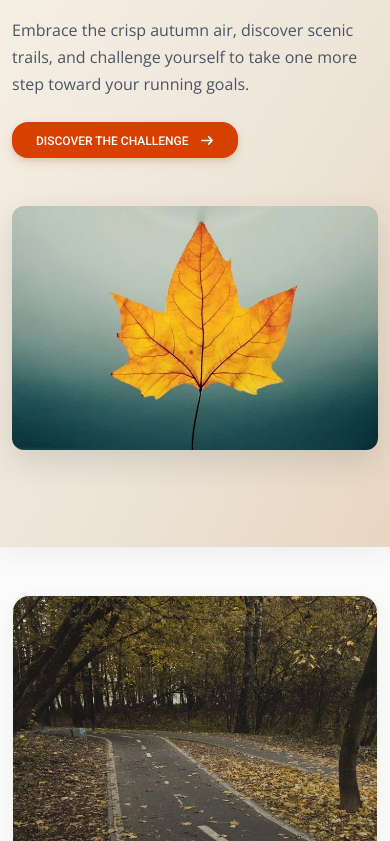
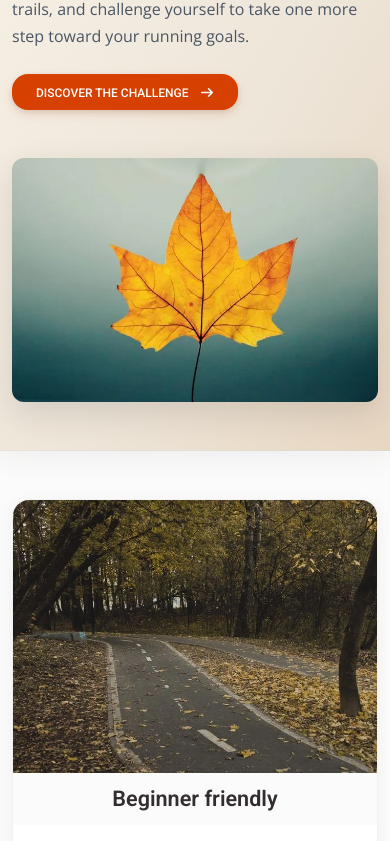
Before and after one commit to catalinbroinas/autumn_morning, a website: page index.html in a window 390 px wide. Shown: the part 190-1031 px from the top of the page. Drawn offline with nearby package versions, Linux system fonts and the light colour scheme.

Commit message:
style(Intro): refine section padding

```diff
--- a/src/scss/components/_intro.scss
+++ b/src/scss/components/_intro.scss
@@ -7,7 +7,7 @@
     #E8D6C1 100%
   );
 
-  padding-block: 6rem;
+  padding-block: clamp(3rem, 8vw, 6rem);
   border-bottom: 1px solid rgba(48, 46, 41, 0.08);
   box-shadow: 0 8px 24px rgba(48, 46, 41, 0.06);
 
```
Also changed, not shown: assets/css/main.css.
